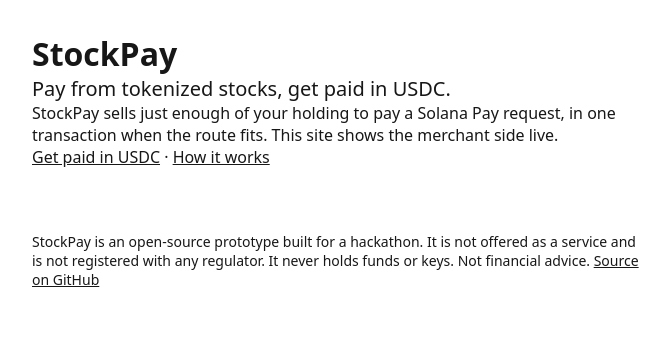
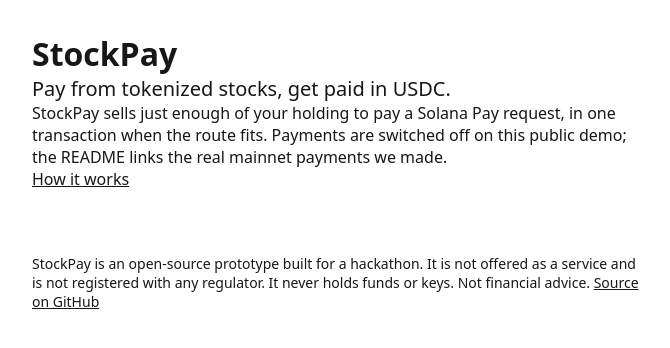
Before and after one commit to 0xLubna/stocksol, a Next.js app: page / in a window 1280 px wide. Shown: the top 348 px of the page, without its empty margins (304-974 px from the left). Built offline with nearby package versions, Linux system fonts and the light colour scheme.

Commit message:
payment log: real mainnet payments, most paid straight from tokenized stock, each checkable on chain; the public demo takes no payments since it is a prototype, not a service

```diff
--- a/src/app/page.tsx
+++ b/src/app/page.tsx
@@ -1,4 +1,3 @@
-import Link from 'next/link';
 import { REPO_URL } from '../lib/site';
 
 export default function Home() {
@@ -7,14 +6,10 @@
       <h1>StockPay</h1>
       <p style={{ fontSize: '1.25rem' }}>Pay from tokenized stocks, get paid in USDC.</p>
       <p>
-        StockPay sells just enough of your holding to pay a Solana Pay request, in one transaction when the route fits. This site
-        shows the merchant side live.
+        StockPay sells just enough of your holding to pay a Solana Pay request, in one transaction when the route fits. Payments are
+        switched off on this public demo; the README links the real mainnet payments we made.
       </p>
       <p>
-        <Link href="/merchant" style={{ textDecoration: 'underline' }}>
-          Get paid in USDC
-        </Link>
-        {' · '}
         <a href={REPO_URL} target="_blank" rel="noreferrer" style={{ textDecoration: 'underline' }}>
           How it works
         </a>
--- a/src/lib/site.ts
+++ b/src/lib/site.ts
@@ -1,8 +1,8 @@
 // Site-wide switches and links for the pages. Nothing here reaches a route handler.
 
 /**
- * Whether the public site lets a visitor pay from stock. When false, /pay shows a notice instead of
- * the pay flow and /merchant shows no scan-to-pay QR. Typed as boolean so both branches type-check.
+ * Gates both flows on the public site: paying from stock on /pay and payment requests on /merchant.
+ * When false, each page shows a notice instead of its flow. Typed as boolean so both branches type-check.
  */
 export const PAY_ENABLED: boolean = false;
 
```
Also changed, not shown: src/app/merchant/page.tsx (+18 -1 lines), 4 other files (tests, documents, lock files or other folders).
